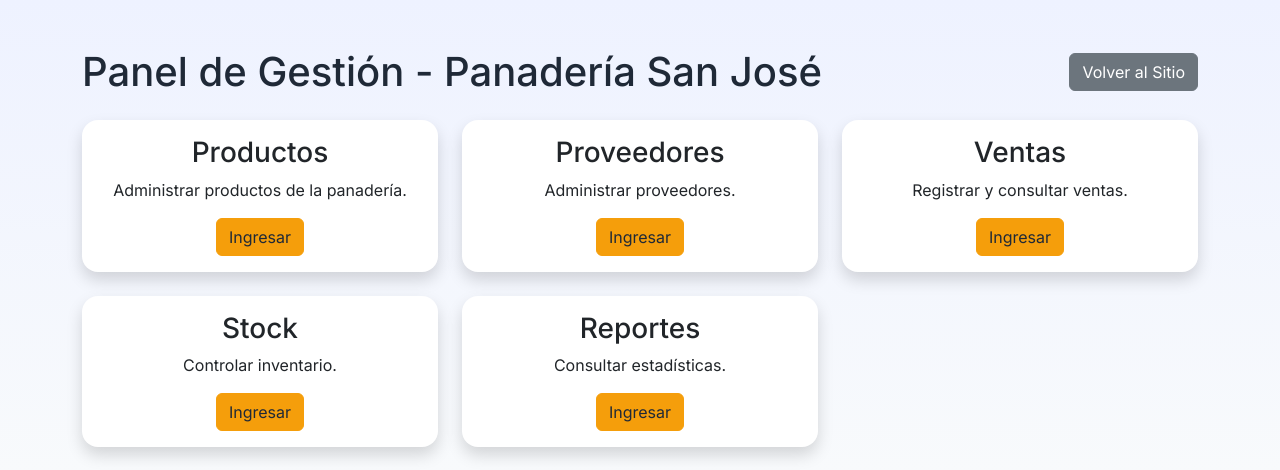
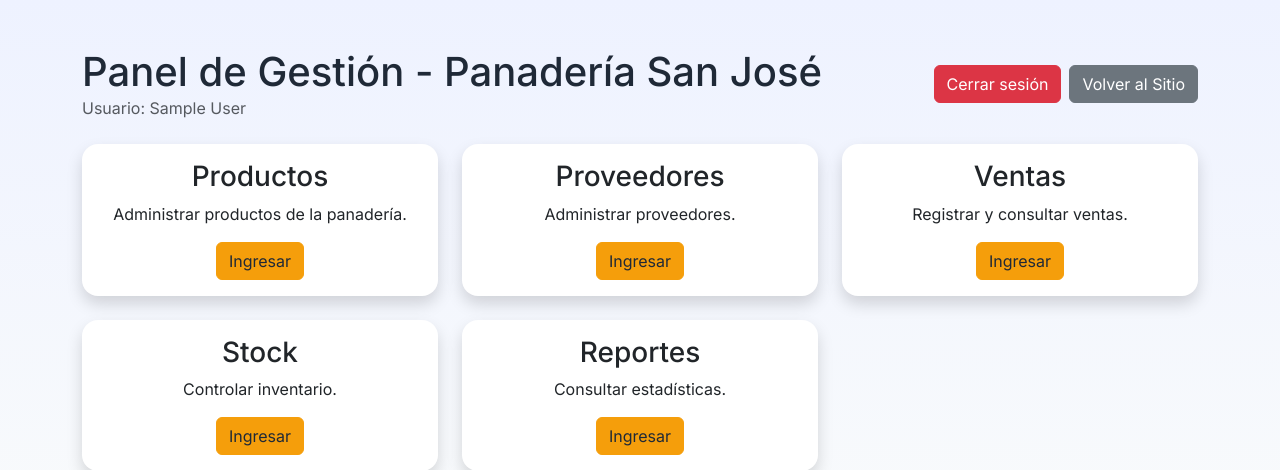
Before and after one commit to Tomaspaschetto/Panaderia, a PHP site: page /dashboard.php in a window 1280 px wide. Shown: the top 470 px of the page. Run offline with PHP 8.4, Linux system fonts and the light colour scheme; the visitor is signed in with stand-in values (Sample User, id 1).

Commit message:
Actualizacion de ultimo momento

```diff
--- a/dashboard.php
+++ b/dashboard.php
@@ -27,12 +27,20 @@ if(!isset($_SESSION["usuario"])){
 <div class="container mt-5">
 
     <div class="d-flex justify-content-between align-items-center mb-4">
+        <div>
             <h1 class="text-center mb-0">
                 Panel de Gestión - Panadería San José
             </h1>
+            <p class="mb-0 text-muted">Usuario: <?= htmlspecialchars($_SESSION['nombre_completo'] ?? $_SESSION['usuario']) ?></p>
+        </div>
+        <div class="d-flex gap-2">
+            <a href="logout.php" class="btn btn-danger">
+                Cerrar sesión
+            </a>
             <a href="index.php" class="btn btn-secondary">
                 Volver al Sitio
             </a>
+        </div>
     </div>
 
     <div class="row">
```
Lines whose indentation alone changed are shown as unchanged.
